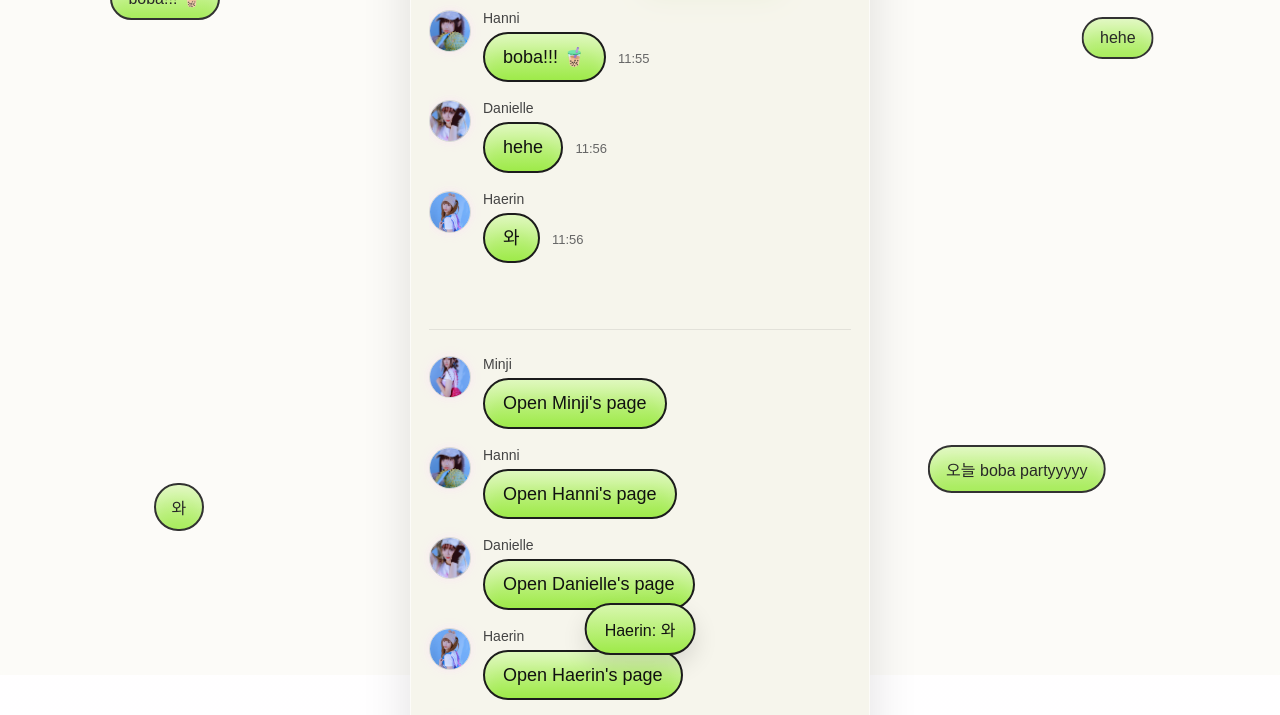
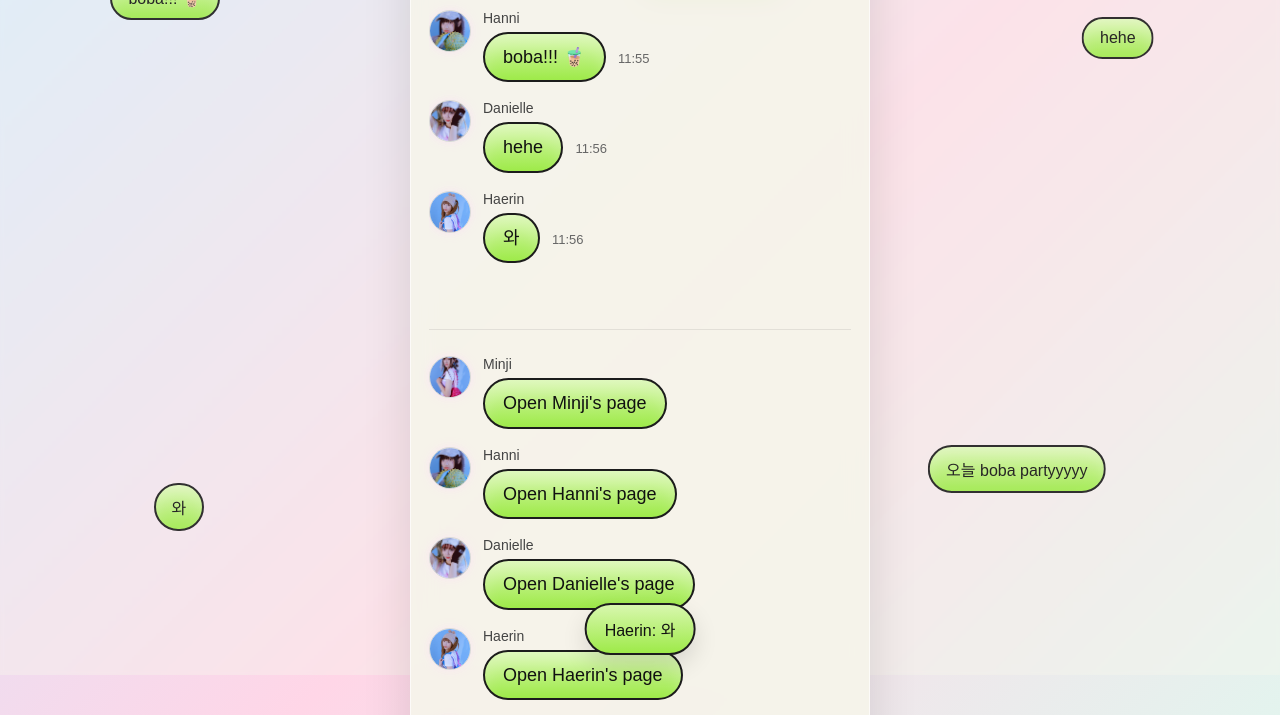
Before and after one commit to Mikey-0000/Newjeans, a plain HTML site: page index.html in a window 1280 px wide. Shown: the part 125-840 px from the top of the page. Drawn offline with Linux system fonts and the light colour scheme.

Commit message:
Update styles.css

```diff
--- a/styles.css
+++ b/styles.css
@@ -387,3 +387,11 @@ body::before {
 --yellow:#fff4c8;
 --purple:#e5d9ff;
 }
+body{
+background:linear-gradient(
+135deg,
+var(--blue),
+var(--pink),
+var(--mint)
+);
+}
```
